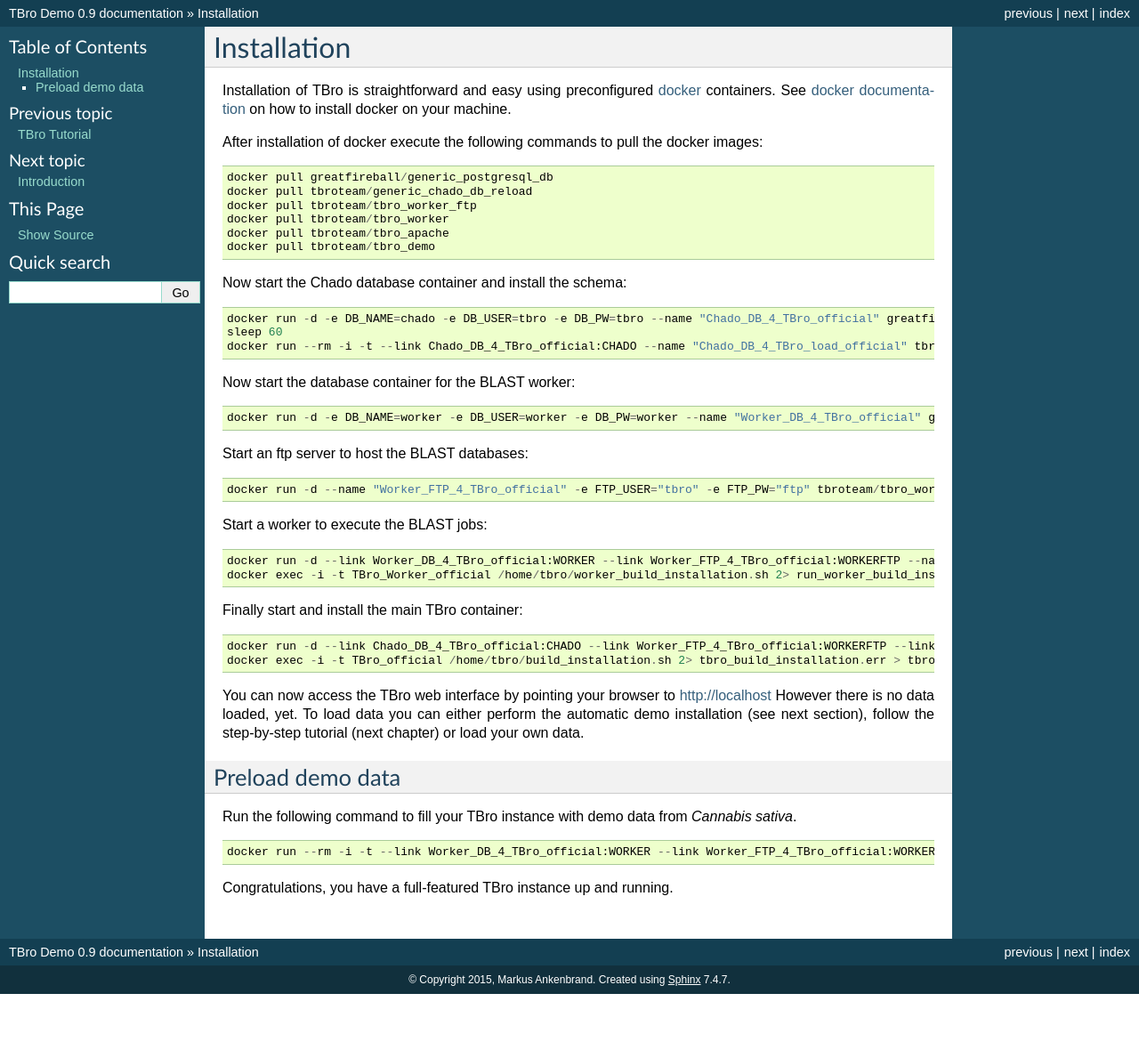
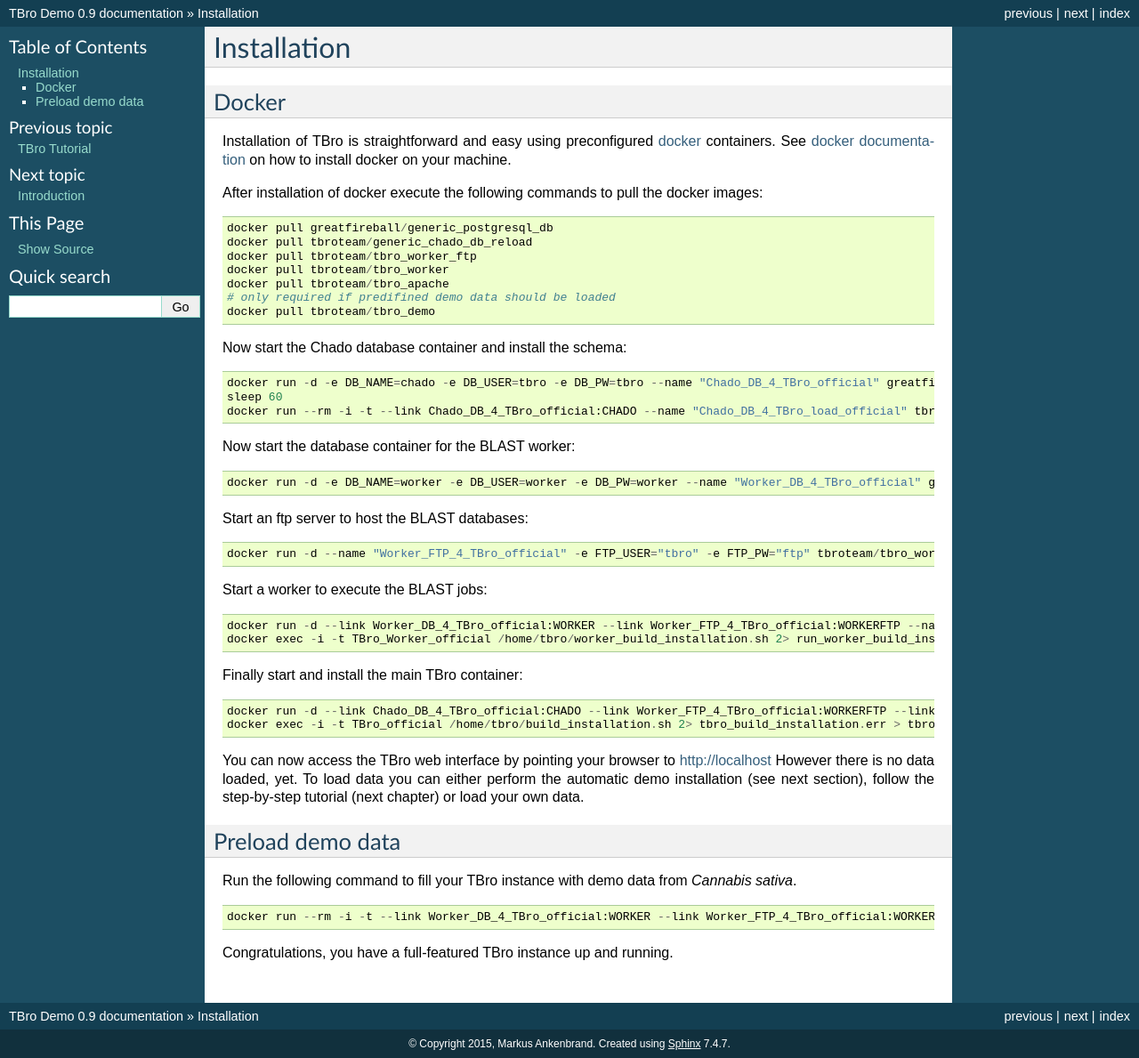
Before and after one commit to TBroTeam/Tutorial, a Sphinx documentation site: the page built from docs/installation.rst, in a window 1280 px wide. Shown: the whole page at 89% size. Built offline with Sphinx 7.4.7, drawn with Linux system fonts in a browser that asks for light colours; before the commit the page ends 1117 px from its top, so only the background shows below that.

Commit message:
Improve layout of installation section

```diff
--- a/docs/installation.rst
+++ b/docs/installation.rst
@@ -1,5 +1,8 @@
 Installation
 ============
+
+Docker
+------
 
 Installation of TBro is straightforward and easy using preconfigured `docker <https://www.docker.com/>`_ containers.
 See `docker documentation <https://docs.docker.com/engine/installation/>`_ on how to install docker on your machine.
@@ -13,6 +16,7 @@
         docker pull tbroteam/tbro_worker_ftp
         docker pull tbroteam/tbro_worker
         docker pull tbroteam/tbro_apache
+        # only required if predifined demo data should be loaded
         docker pull tbroteam/tbro_demo
 
 Now start the Chado database container and install the schema:
```
